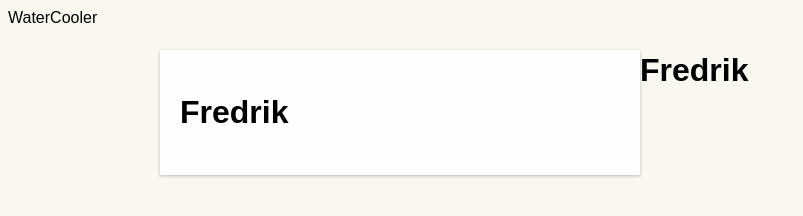
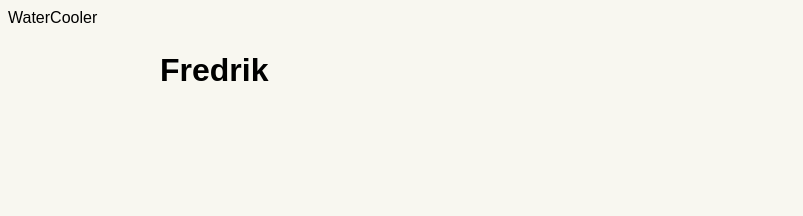
Before and after one commit to fredrik/watercooler, a plain HTML site: page hipflask/templates/browser.html in a window 1280 px wide. Shown: the whole page, without its empty margins (0-803 px from the left). Drawn offline with Linux system fonts and the light colour scheme.

Commit message:
removing the alternative

```diff
--- a/hipflask/static/less/1024.less
+++ b/hipflask/static/less/1024.less
@@ -6,18 +6,10 @@
         }
 
 
-    .person-a {
+    .person {
          width: 440px;
          padding: 20px;
          float: left;
         }
 
-    .person-b {
-
-
-
-
-        }
-
-
     }
--- a/hipflask/static/less/320.less
+++ b/hipflask/static/less/320.less
@@ -8,7 +8,7 @@ body {
 
 /* Profile badge */
 
-.person-a {
+.person {
     background: @white;
     .box-shadow();
 
@@ -17,10 +17,3 @@ body {
         }
 
     }
-
-.person-b {
-
-
-
-
-    }
--- a/hipflask/templates/browser.html
+++ b/hipflask/templates/browser.html
@@ -56,32 +56,6 @@
 
         </div>
 
-        <div class="person-b">
-
-            <div class="weather">
-
-
-            </div>
-
-            <div class="avatar">
-
-
-            </div>
-
-            <h1>Fredrik</h1>
-
-            <blockquote>
-
-
-            </blockquote>
-
-            <div class="controls">
-
-
-            </div>
-
-
-        </div>
 
 
 
```
